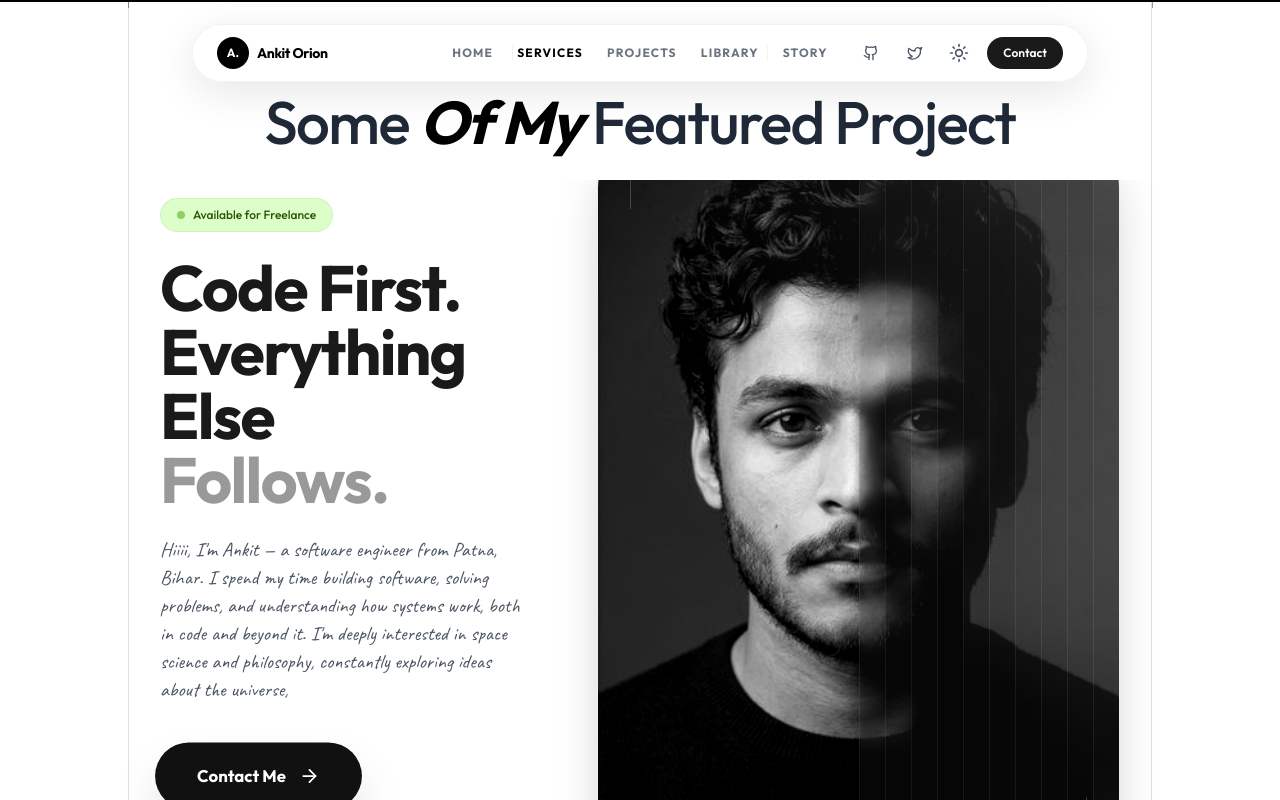
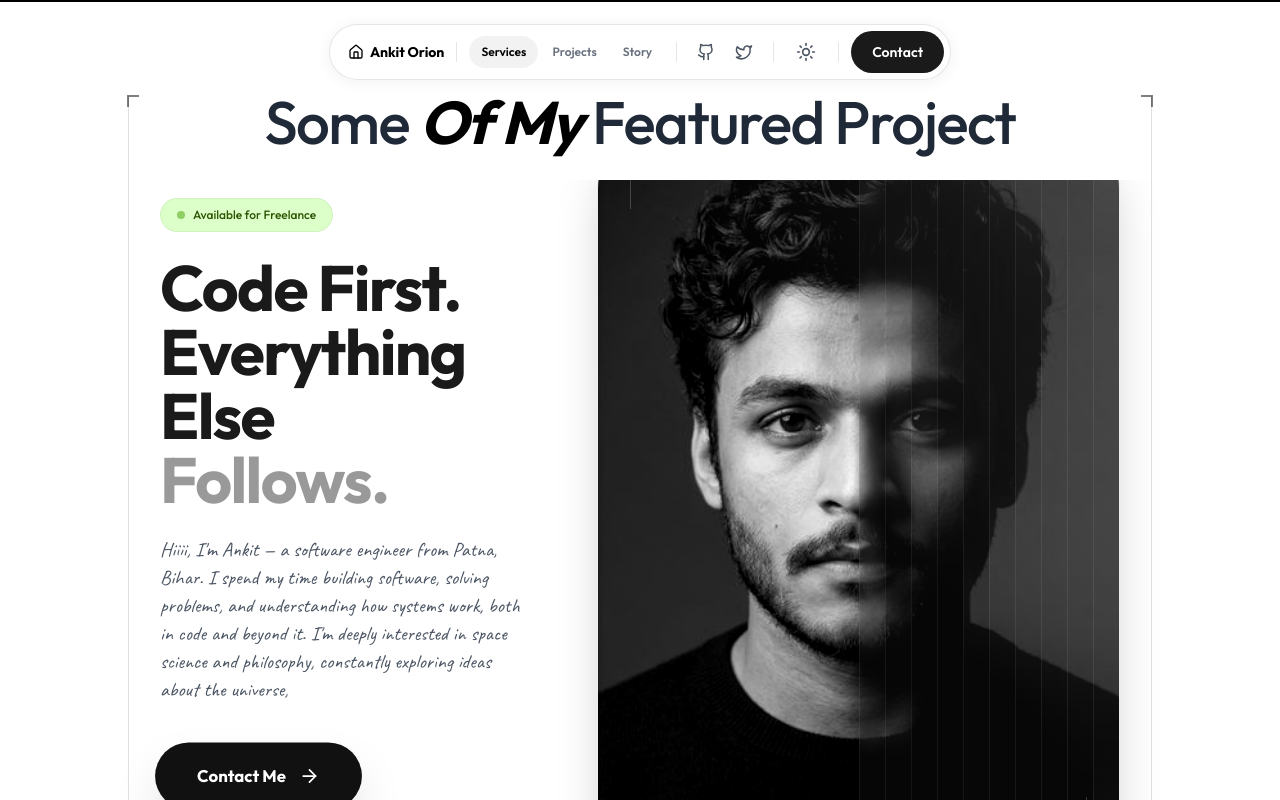
Before and after one commit to ankit-orion/ankitorion.com, a Next.js app: page / in a window 1280 px wide. Shown: the top 800 px of the page. Built offline with nearby package versions, Linux system fonts and the light colour scheme.

Commit message:
feat: implement initial site layout with Hero, Navbar, Footer, and UI components

```diff
--- a/src/components/layout/Footer.tsx
+++ b/src/components/layout/Footer.tsx
@@ -17,8 +17,9 @@ export function Footer() {
   ];
 
   return (
-    <footer className="w-full border-t border-black/8 dark:border-white/10 bg-white dark:bg-[#050505] py-8">
-      <div className="max-w-4xl mx-auto px-6 md:px-8 flex flex-col md:flex-row justify-between items-center gap-4">
+    <footer className="w-full bg-white dark:bg-[#050505] flex flex-col items-center relative z-50">
+      <div className="w-full max-w-5xl border-t border-black/10 dark:border-white/10" />
+      <div className="w-full max-w-5xl mx-auto px-4 md:px-8 py-8 flex flex-col md:flex-row justify-between items-center gap-4">
         <span className="text-sm font-semibold text-gray-600 dark:text-gray-400">
           © {currentYear} Ankit Mishra
         </span>
--- a/src/components/layout/Navbar.tsx
+++ b/src/components/layout/Navbar.tsx
@@ -2,15 +2,13 @@
 
 import { useState, useEffect } from "react";
 import Link from "next/link";
-import { Menu, X, Github, Twitter } from "lucide-react";
+import { Menu, X, Github, Twitter, Home as HomeIcon } from "lucide-react";
 import { motion, AnimatePresence, useScroll, useMotionValueEvent } from "framer-motion";
 import { ThemeToggle } from "@/components/ui/ThemeToggle";
 
 const navLinks = [
-  { name: "Home", href: "/", sectionId: "" },
   { name: "Services", href: "#services", sectionId: "services" },
   { name: "Projects", href: "#featured-projects", sectionId: "featured-projects" },
-  { name: "Library", href: "#library", sectionId: "library" },
   { name: "Story", href: "#my-story", sectionId: "my-story" },
 ];
 
@@ -54,31 +52,39 @@ export function Navbar() {
           initial={{ y: 0 }}
           animate={{ y: visible ? 0 : -100 }}
           transition={{ duration: 0.3, ease: "easeInOut" }}
-          className="pointer-events-auto bg-white/70 dark:bg-[#0a0a0a]/70 backdrop-blur-xl px-4 md:px-6 py-2 md:py-3 rounded-full border border-black/5 dark:border-white/10 shadow-[0_10px_40px_rgba(0,0,0,0.1)] flex items-center lg:grid lg:grid-cols-3 gap-3 md:gap-4 w-full lg:w-max lg:min-w-[800px] max-w-4xl justify-between mx-auto"
+          className="pointer-events-auto bg-white/95 dark:bg-[#0a0a0a]/95 backdrop-blur-xl p-1 md:p-1.5 rounded-full border border-black/10 dark:border-white/10 shadow-[0_2px_16px_rgba(0,0,0,0.06)] flex items-center gap-2 md:gap-3 w-full lg:w-max justify-between lg:justify-center mx-auto"
         >
+          {/* Logo & Mobile Menu */}
+          <div className="flex items-center justify-between lg:justify-start w-full lg:w-auto px-2 lg:px-0">
+            <Link href="/" className="flex items-center gap-2 hover:scale-105 transition flex-shrink-0 group">
+              <span className="font-bold text-sm text-black dark:text-white flex items-center gap-1.5 whitespace-nowrap lg:pl-3">
+                 <HomeIcon className="w-4 h-4 hidden lg:block" />
+                 Ankit Orion
+              </span>
+            </Link>
 
-          {/* Left Column: Logo Section */}
-          <div className="flex items-center justify-start">
-            <Link href="/" className="flex items-center gap-2 hover:scale-105 transition flex-shrink-0 group">
-              <div className="w-8 h-8 rounded-full bg-black dark:bg-white flex items-center justify-center">
-                 <span className="text-white dark:text-black font-bold text-xs">A.</span>
-              </div>
-              <span className="font-bold text-sm text-black dark:text-white hidden sm:block tracking-tight whitespace-nowrap">Ankit Orion</span>
-            </Link>
+            <button
+              onClick={() => setIsOpen(true)}
+              className="lg:hidden p-2 rounded-full text-gray-600 dark:text-gray-400 hover:bg-black/5 dark:hover:bg-white/5 transition"
+            >
+              <Menu className="w-5 h-5" />
+            </button>
           </div>
 
-          {/* Center Column: Nav Links (Desktop) */}
-          <div className="hidden lg:flex items-center justify-center gap-6 px-6 border-l border-r border-black/5 dark:border-white/10 mx-2">
+          <div className="hidden lg:block w-[1px] h-5 bg-black/10 dark:bg-white/10" />
+
+          {/* Desktop Nav Links */}
+          <div className="hidden lg:flex items-center justify-center gap-0.5">
              {navLinks.map((link) => {
                const isActive = link.sectionId ? activeSection === link.sectionId : activeSection === "";
                return (
                <Link
                  key={link.name}
                  href={link.href}
-                 className={`text-xs font-bold uppercase tracking-widest transition whitespace-nowrap ${
+                 className={`text-xs font-semibold px-3 py-2 rounded-full transition whitespace-nowrap ${
                    isActive
-                     ? "text-black dark:text-white"
-                     : "text-gray-500 hover:text-black dark:text-gray-400 dark:hover:text-white"
+                     ? "bg-black/5 dark:bg-white/10 text-black dark:text-white"
+                     : "text-gray-500 hover:text-black dark:text-gray-400 dark:hover:text-white hover:bg-black/5 dark:hover:bg-white/5"
                  }`}
                >
                  {link.name}
@@ -87,8 +93,10 @@ export function Navbar() {
              })}
           </div>
 
-          {/* Right Column: Actions */}
-          <div className="flex items-center justify-end gap-3 flex-shrink-0">
+          <div className="hidden lg:block w-[1px] h-5 bg-black/10 dark:bg-white/10" />
+
+          {/* Socials */}
+          <div className="hidden lg:flex items-center gap-1">
             <a
               href="https://github.com/ankit-orion"
               target="_blank"
@@ -96,7 +104,7 @@ export function Navbar() {
               className="p-2 rounded-full text-gray-600 dark:text-gray-400 hover:bg-black/5 dark:hover:bg-white/5 hover:text-black dark:hover:text-white transition"
               aria-label="GitHub"
             >
-              <Github className="w-4 h-4" />
+              <Github className="w-[18px] h-[18px]" />
             </a>
             <a
               href="https://x.com/OrionAnkit"
@@ -105,25 +113,25 @@ export function Navbar() {
               className="p-2 rounded-full text-gray-600 dark:text-gray-400 hover:bg-black/5 dark:hover:bg-white/5 hover:text-black dark:hover:text-white transition"
               aria-label="X (Twitter)"
             >
-              <Twitter className="w-4 h-4" />
+              <Twitter className="w-[18px] h-[18px]" />
             </a>
+          </div>
+
+          <div className="hidden lg:block w-[1px] h-5 bg-black/10 dark:bg-white/10" />
+
+          <div className="hidden lg:flex items-center justify-center px-1">
             <ThemeToggle />
+          </div>
 
-            <Link
-              href="#contact"
-              className="hidden sx:block bg-[#1a1a1a] dark:bg-white text-white dark:text-black px-4 py-2 rounded-full text-xs font-semibold hover:opacity-80 transition whitespace-nowrap"
-            >
-              Contact
-            </Link>
+          <div className="hidden lg:block w-[1px] h-5 bg-black/10 dark:bg-white/10" />
 
-            {/* Mobile Menu Trigger */}
-            <button
-              onClick={() => setIsOpen(true)}
-              className="lg:hidden p-2 rounded-full text-gray-600 dark:text-gray-400 hover:bg-black/5 dark:hover:bg-white/5 transition"
-            >
-              <Menu className="w-5 h-5" />
-            </button>
-          </div>
+          {/* Contact Button */}
+          <Link
+            href="#contact"
+            className="hidden lg:flex bg-[#1a1a1a] dark:bg-white text-white dark:text-black px-5 py-2.5 rounded-full text-sm font-semibold hover:opacity-80 transition whitespace-nowrap border border-transparent dark:border-white/20"
+          >
+            Contact
+          </Link>
         </motion.nav>
       </div>
 
--- a/src/components/sections/Contact.tsx
+++ b/src/components/sections/Contact.tsx
@@ -76,7 +76,7 @@ export function Contact() {
   const times = ["10:00 AM", "11:30 AM", "02:00 PM", "04:30 PM", "06:00 PM"];
 
   return (
-    <section id="contact" className="relative w-full overflow-hidden bg-white dark:bg-black pb-24 border-b border-black/[0.12] dark:border-white/20">
+    <section id="contact" className="relative w-full overflow-hidden bg-white dark:bg-black pb-24">
       <div id="book" className="absolute top-0" />
       <div id="message" className="absolute top-0" />
       <SectionCornerMarks />
--- a/src/components/sections/Hero.tsx
+++ b/src/components/sections/Hero.tsx
@@ -32,7 +32,12 @@ export function Hero() {
 
   return (
     <section className="relative w-full overflow-hidden bg-white dark:bg-black">
-      <SectionCornerMarks />
+      <div className="absolute top-20 md:top-24 bottom-0 inset-x-0 pointer-events-none flex justify-center z-0">
+        <div className="w-full max-w-5xl border-t border-black/[0.12] dark:border-white/20" />
+      </div>
+      <div className="absolute top-20 md:top-24 bottom-0 inset-x-0">
+        <SectionCornerMarks />
+      </div>
       <div className="min-h-[100dvh] pt-24 pb-16 md:pt-32 md:pb-20 px-4 md:px-8 max-w-5xl mx-auto flex flex-col md:flex-row items-center gap-8 lg:gap-16">
         <div className="flex-1 space-y-5 md:space-y-6 text-left order-2 md:order-1 relative z-10">
           <div className="inline-flex items-center gap-2 bg-[#dcffca] text-[#2c5300] px-4 py-2 rounded-full text-[10px] md:text-xs font-medium border border-black/5">
--- a/src/components/ui/GridLines.tsx
+++ b/src/components/ui/GridLines.tsx
@@ -2,7 +2,7 @@ import React from 'react';
 
 export function GlobalGrid() {
   return (
-    <div className="fixed inset-0 pointer-events-none flex justify-center z-40">
+    <div className="fixed top-20 md:top-24 bottom-0 inset-x-0 pointer-events-none flex justify-center z-40">
       <div className="w-full max-w-5xl h-full border-l border-r border-black/[0.12] dark:border-white/20" />
     </div>
   );
@@ -13,28 +13,16 @@ export function SectionCornerMarks() {
     <div className="absolute inset-x-0 inset-y-0 pointer-events-none flex justify-center z-50">
       <div className="w-full max-w-5xl h-full relative border-b border-black/[0.12] dark:border-white/20">
         {/* Top Left */}
-        <div className="absolute top-0 left-0 w-4 h-4 -translate-x-1/2 -translate-y-1/2 flex items-center justify-center">
-          <div className="absolute w-full h-[1px] bg-black/40 dark:bg-white/60" />
-          <div className="absolute h-full w-[1px] bg-black/40 dark:bg-white/60" />
-        </div>
+        <div className="absolute top-0 left-0 w-3 h-3 border-t-[2px] border-l-[2px] border-black/50 dark:border-white/70 -mt-[1px] -ml-[1px]" />
 
         {/* Top Right */}
-        <div className="absolute top-0 right-0 w-4 h-4 translate-x-1/2 -translate-y-1/2 flex items-center justify-center">
-          <div className="absolute w-full h-[1px] bg-black/40 dark:bg-white/60" />
-          <div className="absolute h-full w-[1px] bg-black/40 dark:bg-white/60" />
-        </div>
+        <div className="absolute top-0 right-0 w-3 h-3 border-t-[2px] border-r-[2px] border-black/50 dark:border-white/70 -mt-[1px] -mr-[1px]" />
 
         {/* Bottom Left */}
-        <div className="absolute bottom-0 left-0 w-4 h-4 -translate-x-1/2 translate-y-1/2 flex items-center justify-center">
-          <div className="absolute w-full h-[1px] bg-black/40 dark:bg-white/60" />
-          <div className="absolute h-full w-[1px] bg-black/40 dark:bg-white/60" />
-        </div>
+        <div className="absolute bottom-0 left-0 w-3 h-3 border-b-[2px] border-l-[2px] border-black/50 dark:border-white/70 -mb-[1px] -ml-[1px]" />
 
         {/* Bottom Right */}
-        <div className="absolute bottom-0 right-0 w-4 h-4 translate-x-1/2 translate-y-1/2 flex items-center justify-center">
-          <div className="absolute w-full h-[1px] bg-black/20 dark:bg-white/40" />
-          <div className="absolute h-full w-[1px] bg-black/20 dark:bg-white/40" />
-        </div>
+        <div className="absolute bottom-0 right-0 w-3 h-3 border-b-[2px] border-r-[2px] border-black/30 dark:border-white/50 -mb-[1px] -mr-[1px]" />
       </div>
     </div>
   );
```
